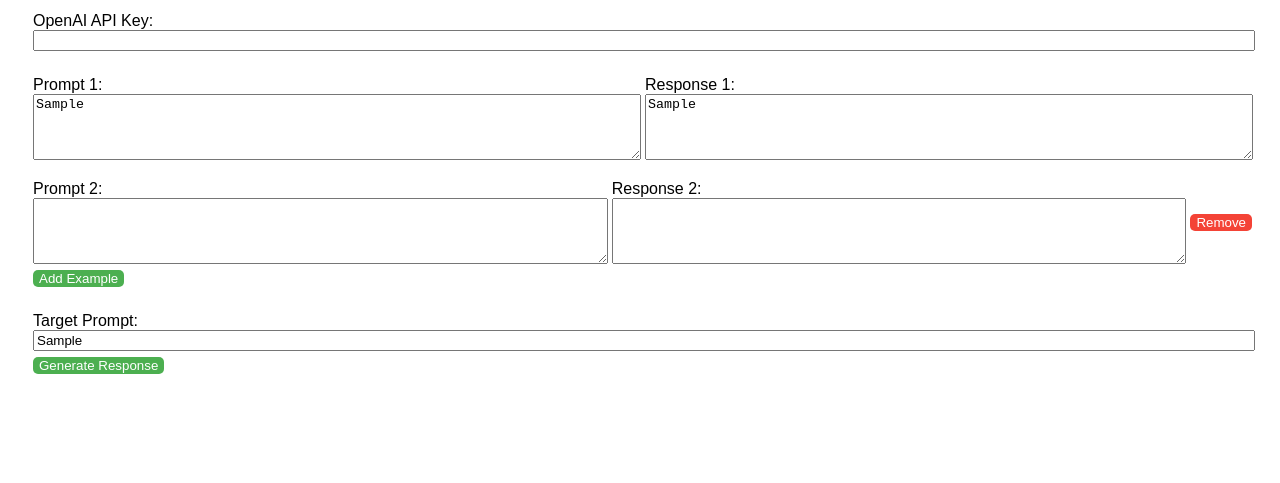
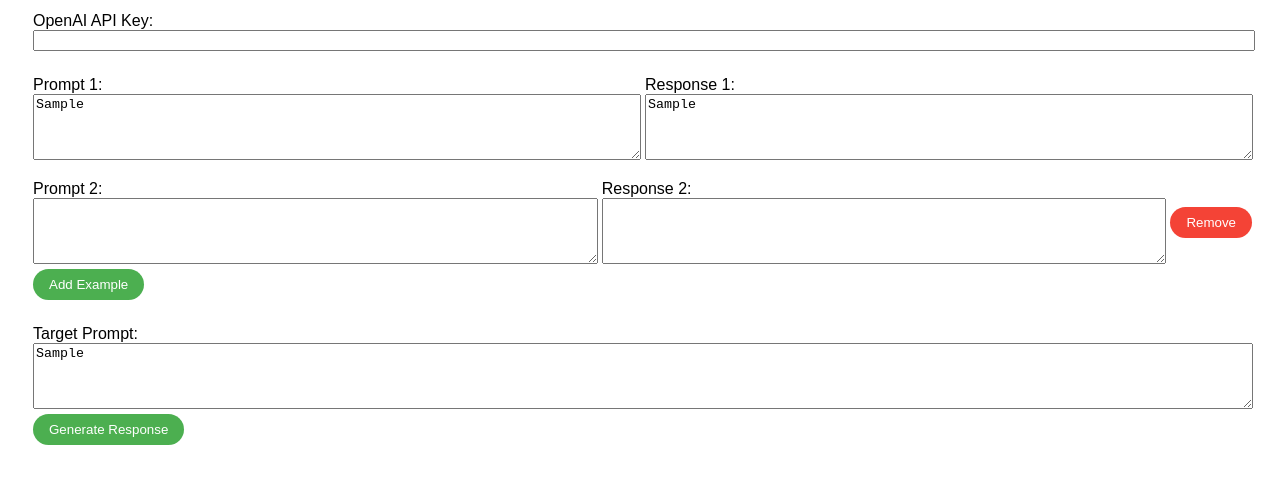
Before and after one commit to nickwilldoit/chameleon, a plain HTML site: page index.html in a window 1280 px wide. Both pictures are taken after typing "Sample", "Sample", "Sample" into the empty fields and a click on the button "Add Example". Shown: the part 111-594 px from the top of the page. Drawn offline with Linux system fonts and the light colour scheme.

Commit message:
minor ui fixes

```diff
--- a/index.html
+++ b/index.html
@@ -62,26 +62,29 @@
       background-color: #4CAF50;
       color: white;
       border: none;
-      border-radius: 5px;
+      border-radius: 50px;
       cursor: pointer;
       margin-left: 5px;
       margin-bottom: 10px;
+      padding: 8px 16px;
     }
     .submit-button {
       background-color: #4CAF50;
       color: white;
       border: none;
-      border-radius: 5px;
+      border-radius: 50px;
       cursor: pointer;
       margin-left: 5px;
+      padding: 8px 16px;
     }
     .remove-button {
       background-color: #f44336;
       color: white;
       border: none;
-      border-radius: 5px;
+      border-radius: 50px;
       cursor: pointer;
       margin-left: 5px;
+      padding: 8px 16px;
     }
     .message {
       margin: 5px;
@@ -126,7 +129,7 @@
 
     <div class="example-item">
       <label class="target-label" for="targetPrompt">Target Prompt:</label>
-      <input class="target-input" type="text" name="targetPrompt" required>
+      <textarea rows="4" class="target-input" type="text" name="targetPrompt" required></textarea>
     </div>
 
     <div id="error-message"></div>
```
